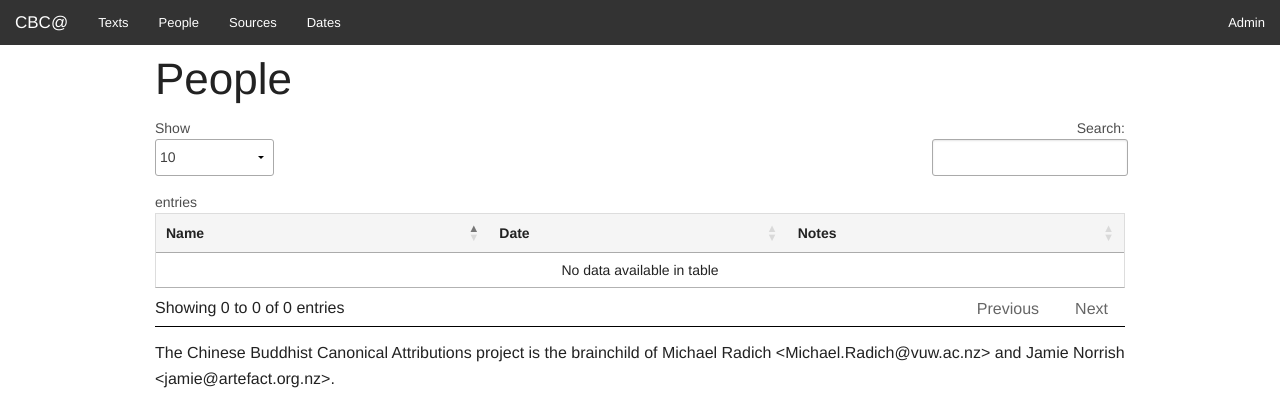
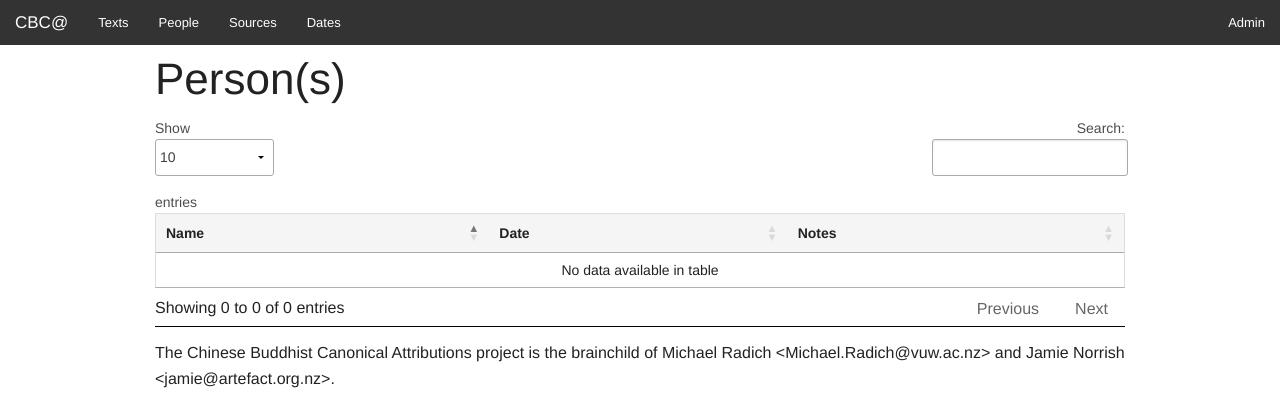
Before and after one commit to ajenhl/moad, a Django app: page /person/ in a window 1280 px wide. Shown: the top 420 px of the page. Run offline with Django 3.2, Linux system fonts and the light colour scheme; data that the repository does not hold is empty; parts of the project's set-up code (start-up, migrations or seed data) failed here and were passed over; some libraries are stand-ins or nearby versions.

Commit message:
Changed 'People' heading to 'Person(s)'.

```diff
--- a/attribution/templates/attribution/display/person_list.html
+++ b/attribution/templates/attribution/display/person_list.html
@@ -10,7 +10,7 @@
 
 {% block content %}
 <header>
-  <h1>People</h1>
+  <h1>Person(s)</h1>
 </header>
 
 {% include 'attribution/display/person_table.html' %}
```
